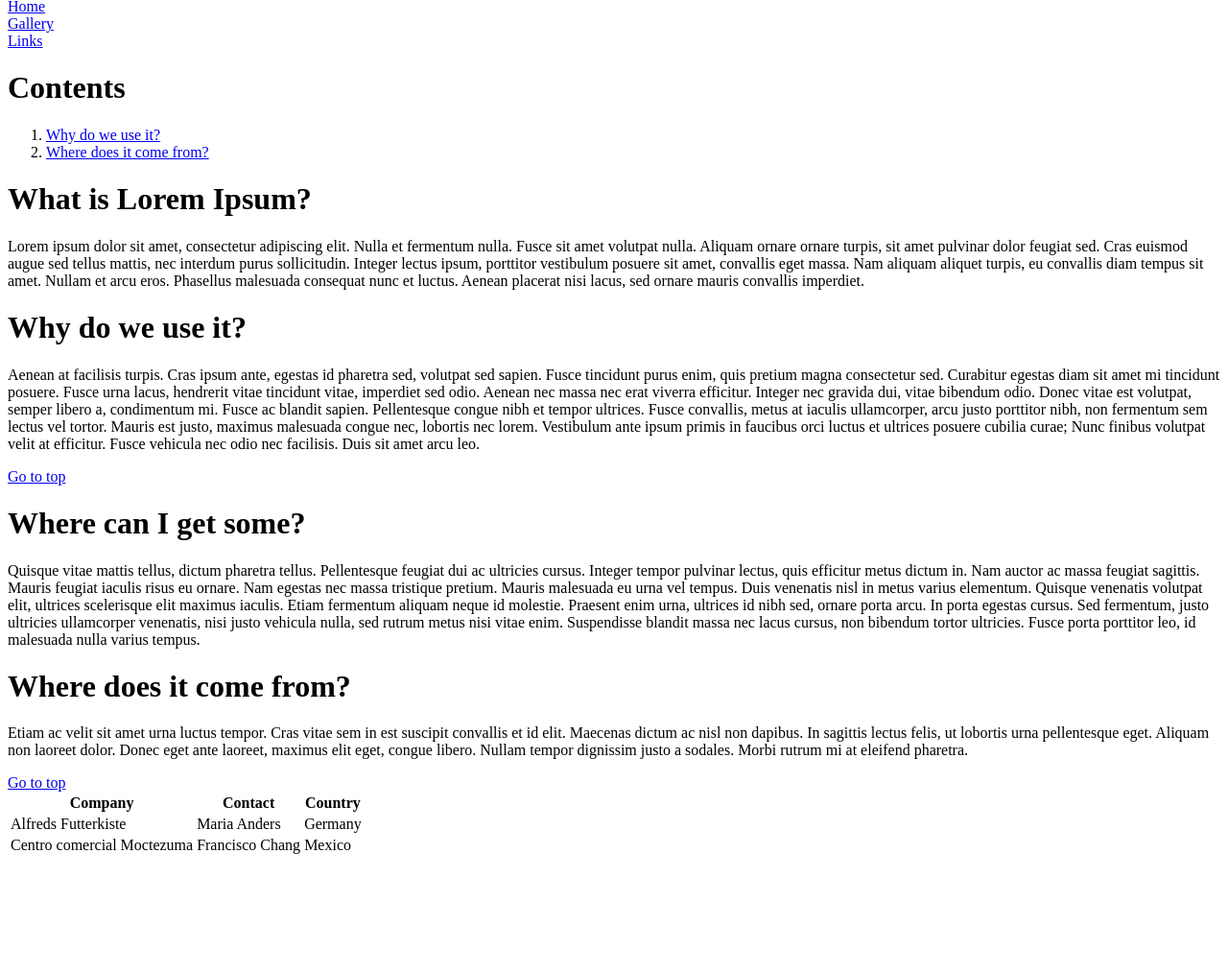
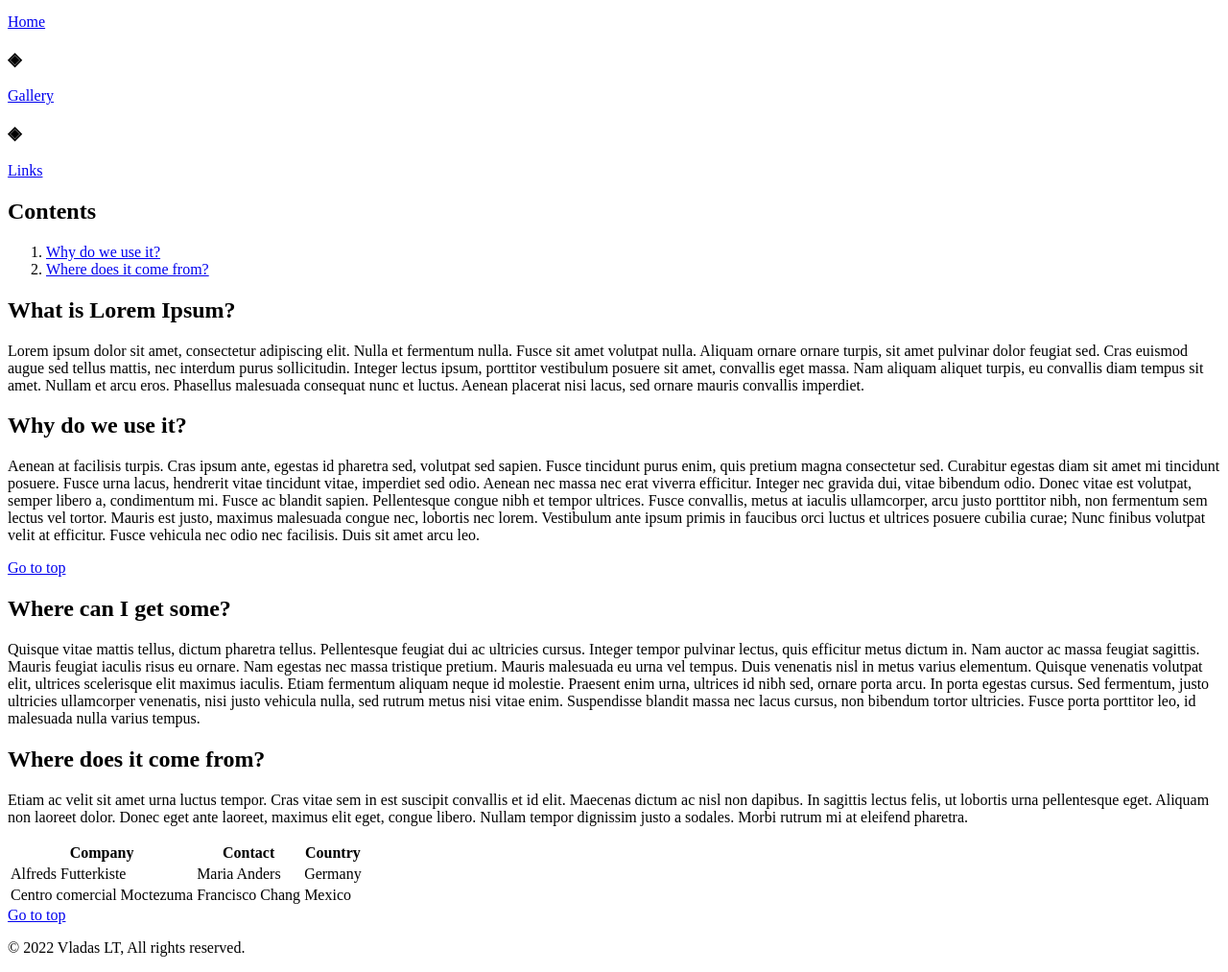
Before and after one commit to Sadalv/mybitbybit-Vladas, a plain HTML site: page bookmarks.html in a window 1280 px wide. Shown: the part 222-1235 px from the top of the page at 96% size. Before the commit the page ends 1123 px from the top, so only its background shows below. Drawn offline with Linux system fonts and the light colour scheme.

Commit message:
Add files via upload

```diff
--- a/bookmarks.html
+++ b/bookmarks.html
@@ -1,20 +1,23 @@
 <!DOCTYPE html>
 <html lang="en">
 <head>
-	<title>Lorem Ipsum</title>
-	<link rel="icon" type="image/x-icon" href="images/VP.jpg">
+	<title>About Lorem Ipsum</title>
 </head>
 <body>
+	<header>
 		<p>
 			<img src="images/VP.jpg" width="200" height="200" alt="initials">
-		<br />
+		</p>
+	</header>
+	<nav>
 		<a href="index.html">Home</a>
-		<br />
+		<h3>&#9672</h3>
 		<a href="gallery.html">Gallery</a>
-		<br />
+		<h3>&#9672</h3>
 		<a href="links.html">Links</a>
-		<br />
-	</p>
+	</nav>
+	<main>
+		<article>
 			<h1>Contents</h1>
 			<p>
 				<ol>
@@ -22,24 +25,31 @@
 					<li><a href="#C2">Where does it come from?</a></li>
 				</ol>
 		   </p>
+		</article>
+		<article>
 			<h1>What is Lorem Ipsum?</h1>
 			<p>
 				Lorem ipsum dolor sit amet, consectetur adipiscing elit. Nulla et fermentum nulla. Fusce sit amet volutpat nulla. Aliquam ornare ornare turpis, sit amet pulvinar dolor feugiat sed. Cras euismod augue sed tellus mattis, nec interdum purus sollicitudin. Integer lectus ipsum, porttitor vestibulum posuere sit amet, convallis eget massa. Nam aliquam aliquet turpis, eu convallis diam tempus sit amet. Nullam et arcu eros. Phasellus malesuada consequat nunc et luctus. Aenean placerat nisi lacus, sed ornare mauris convallis imperdiet.
 			</p>
+		</article>
+		<article>
 			<h1 id="C1">Why do we use it?</h1>
 			<p>
 				Aenean at facilisis turpis. Cras ipsum ante, egestas id pharetra sed, volutpat sed sapien. Fusce tincidunt purus enim, quis pretium magna consectetur sed. Curabitur egestas diam sit amet mi tincidunt posuere. Fusce urna lacus, hendrerit vitae tincidunt vitae, imperdiet sed odio. Aenean nec massa nec erat viverra efficitur. Integer nec gravida dui, vitae bibendum odio. Donec vitae est volutpat, semper libero a, condimentum mi. Fusce ac blandit sapien. Pellentesque congue nibh et tempor ultrices. Fusce convallis, metus at iaculis ullamcorper, arcu justo porttitor nibh, non fermentum sem lectus vel tortor. Mauris est justo, maximus malesuada congue nec, lobortis nec lorem. Vestibulum ante ipsum primis in faucibus orci luctus et ultrices posuere cubilia curae; Nunc finibus volutpat velit at efficitur. Fusce vehicula nec odio nec facilisis. Duis sit amet arcu leo.
 			</p>
 			<a href="#">Go to top</a>
+		</article>
+		<article>
 			<h1>Where can I get some?</h1>
 			<p>
 				Quisque vitae mattis tellus, dictum pharetra tellus. Pellentesque feugiat dui ac ultricies cursus. Integer tempor pulvinar lectus, quis efficitur metus dictum in. Nam auctor ac massa feugiat sagittis. Mauris feugiat iaculis risus eu ornare. Nam egestas nec massa tristique pretium. Mauris malesuada eu urna vel tempus. Duis venenatis nisl in metus varius elementum. Quisque venenatis volutpat elit, ultrices scelerisque elit maximus iaculis. Etiam fermentum aliquam neque id molestie. Praesent enim urna, ultrices id nibh sed, ornare porta arcu. In porta egestas cursus. Sed fermentum, justo ultricies ullamcorper venenatis, nisi justo vehicula nulla, sed rutrum metus nisi vitae enim. Suspendisse blandit massa nec lacus cursus, non bibendum tortor ultricies. Fusce porta porttitor leo, id malesuada nulla varius tempus.
 			</p>
+		</article>
+		<article>
 			<h1 id="C2">Where does it come from?</h1>
 			<p>
 				Etiam ac velit sit amet urna luctus tempor. Cras vitae sem in est suscipit convallis et id elit. Maecenas dictum ac nisl non dapibus. In sagittis lectus felis, ut lobortis urna pellentesque eget. Aliquam non laoreet dolor. Donec eget ante laoreet, maximus elit eget, congue libero. Nullam tempor dignissim justo a sodales. Morbi rutrum mi at eleifend pharetra.
 			</p>
-	<a href="#">Go to top</a>
 			<table>
 				<tr>
 					<th>Company</th>
@@ -57,5 +67,11 @@
 					<td>Mexico</td>
 				  </tr>
 			</table>
+			<a href="#">Go to top</a>
+		</article>
+	</main>
+	<footer>
+        <p>&copy; 2022 Vladas LT, All rights reserved.</p>
+    </footer>
 </body>
 </html>
```
Also changed, not shown: gallery.html (+17 -6 lines), index.html (+4 -3 lines), links.html (+13 -5 lines). Lines whose indentation alone changed are shown as unchanged.
